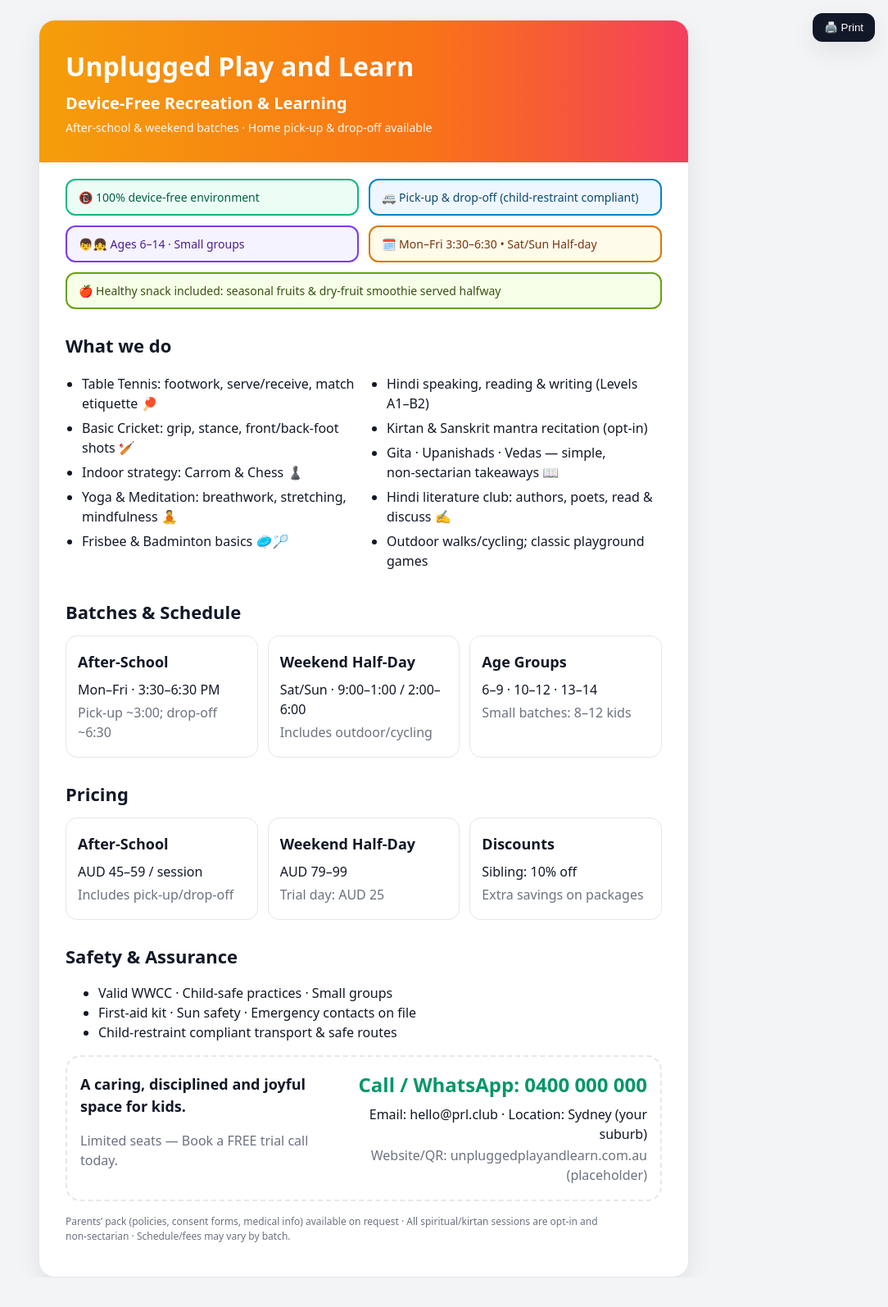
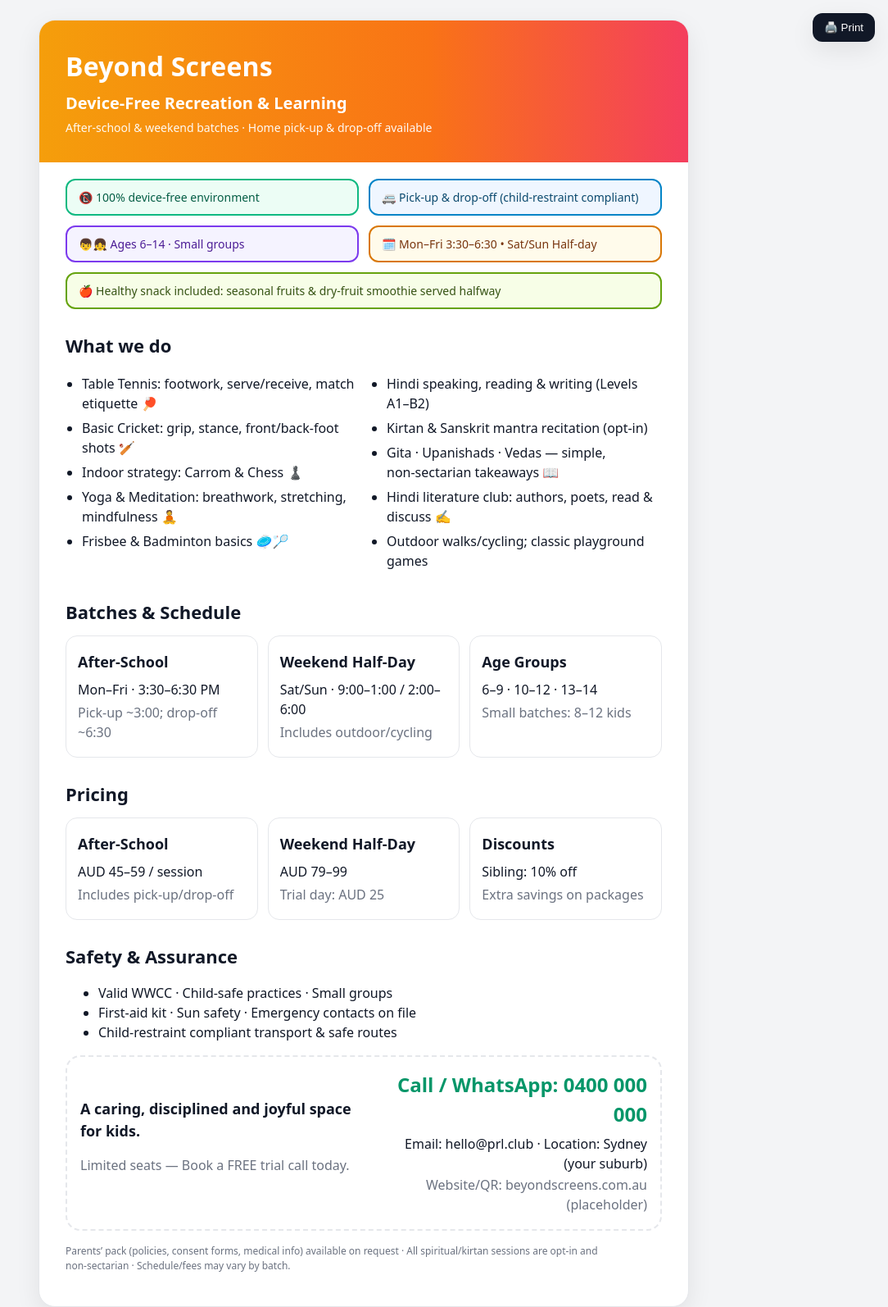
Before and after one commit to prasoot/prasoot.github.io, a plain HTML site: page Test.html in a window 1280 px wide. Shown: the whole page at 82% size, without its empty margins (196-1280 px from the left). Before the commit the page ends 1558 px from the top, so only its background shows below. Drawn offline with Linux system fonts and the light colour scheme.

Commit message:
Title updated

```diff
--- a/Test.html
+++ b/Test.html
@@ -14,7 +14,7 @@
     <!-- End Google Tag Manager -->
     <meta charset="utf-8">
     <meta name="viewport" content="width=device-width, initial-scale=1">
-    <title>Unplugged Play and Learn — Flyer</title>
+    <title>Beyond Screens — Flyer</title>
     <link rel="stylesheet" href="styles.css">
 </head>
 
@@ -27,7 +27,7 @@
     <main class="page" role="document" aria-label="Unplugged Play and Learn Flyer">
         <!-- Header -->
         <header class="header">
-            <h1 class="title">Unplugged Play and Learn</h1>
+            <h1 class="title">Beyond Screens</h1>
             <p class="tagline">Device‑Free Recreation &amp; Learning</p>
             <p class="subtag">After‑school &amp; weekend batches · Home pick‑up &amp; drop‑off available</p>
         </header>
@@ -127,7 +127,7 @@
                 <!-- TODO: Replace with your real contact details -->
                 <p class="cta-phone">Call / WhatsApp: 0400 000 000</p>
                 <p class="cta-line">Email: hello@prl.club · Location: Sydney (your suburb)</p>
-                <p class="cta-line muted">Website/QR: unpluggedplayandlearn.com.au (placeholder)</p>
+                <p class="cta-line muted">Website/QR: beyondscreens.com.au (placeholder)</p>
             </div>
         </section>
 
```
